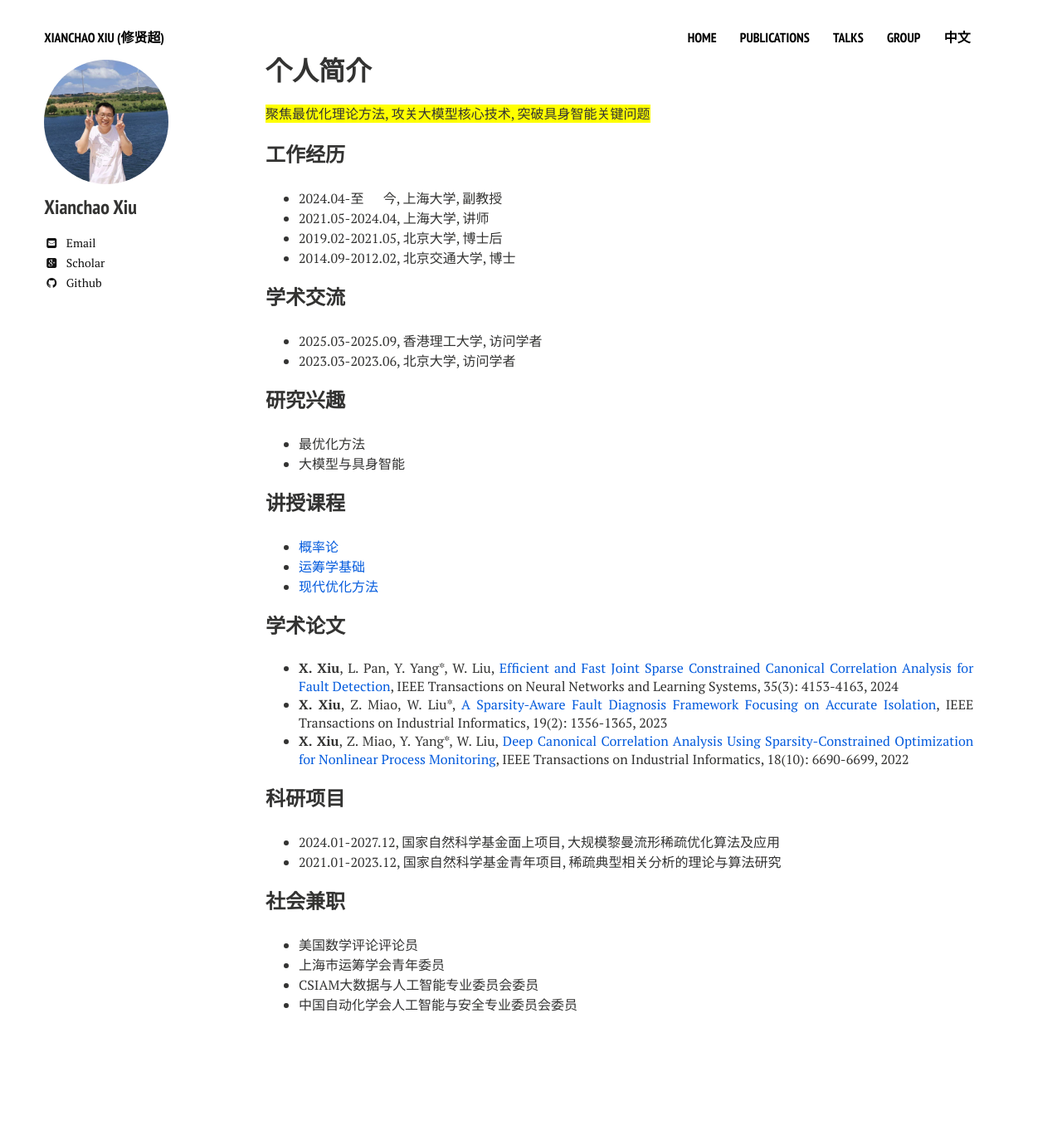
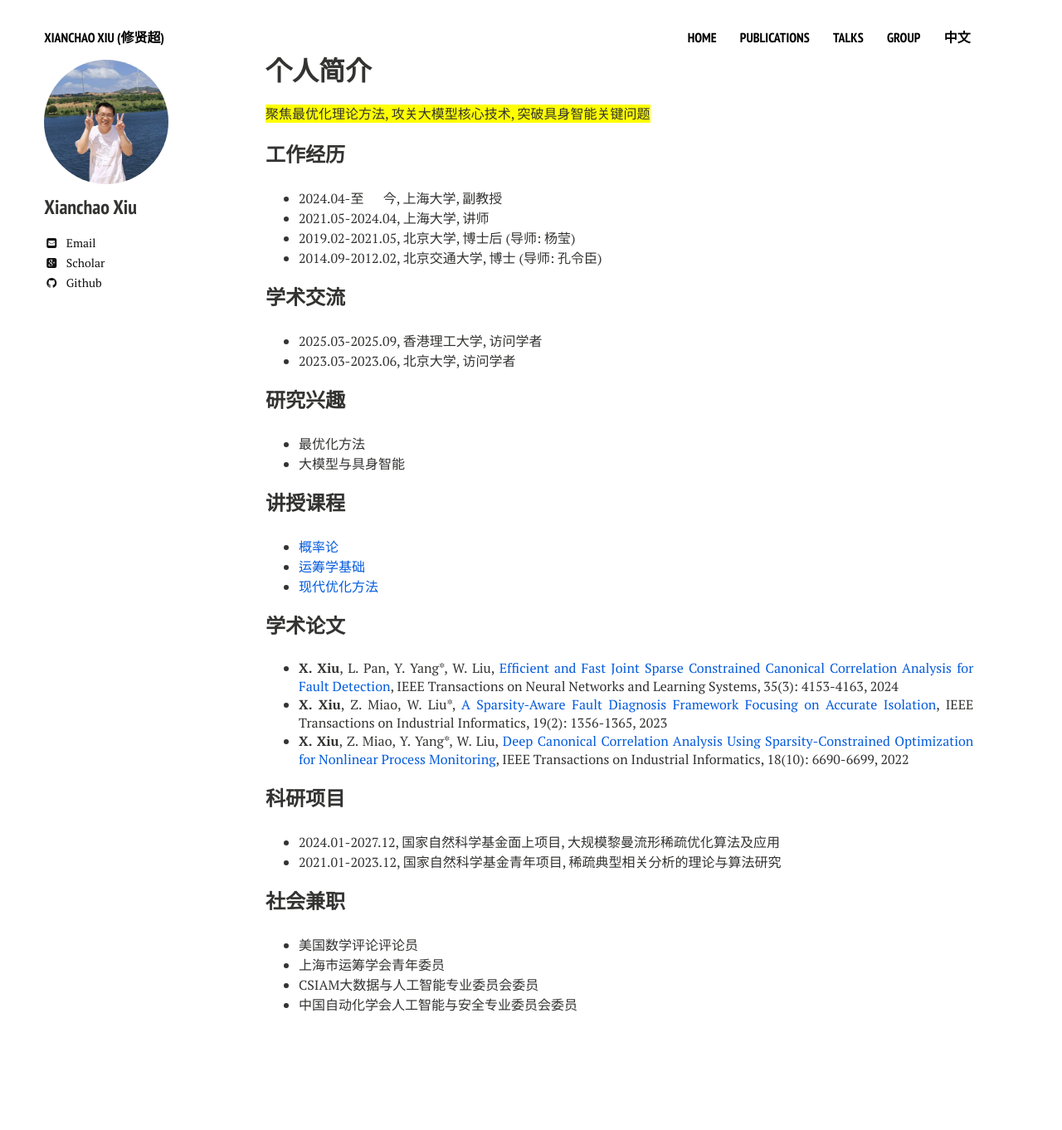
Before and after one commit to xianchaoxiu/xianchaoxiu.github.io, a Jekyll site: the page built from chinese/index.md, in a window 1280 px wide. Shown: the whole page at 83% size. Built offline with Jekyll 4.4.1, drawn with Linux system fonts in a browser that asks for light colours; nearby versions of some CDN libraries.

Commit message:
Update index.md

```diff
--- a/chinese/index.md
+++ b/chinese/index.md
@@ -14,8 +14,8 @@ share: false
 ### 工作经历
 * 2024.04-至&nbsp;&nbsp;&nbsp;&nbsp;&nbsp;&nbsp;今, 上海大学, 副教授 <br>
 * 2021.05-2024.04, 上海大学, 讲师 <br>
-* 2019.02-2021.05, 北京大学, 博士后 <br>
-* 2014.09-2012.02, 北京交通大学, 博士 <br>
+* 2019.02-2021.05, 北京大学, 博士后 (导师: 杨莹) <br>
+* 2014.09-2012.02, 北京交通大学, 博士 (导师: 孔令臣)<br>
 
 ### 学术交流
 * 2025.03-2025.09, 香港理工大学, 访问学者 <br>
```
